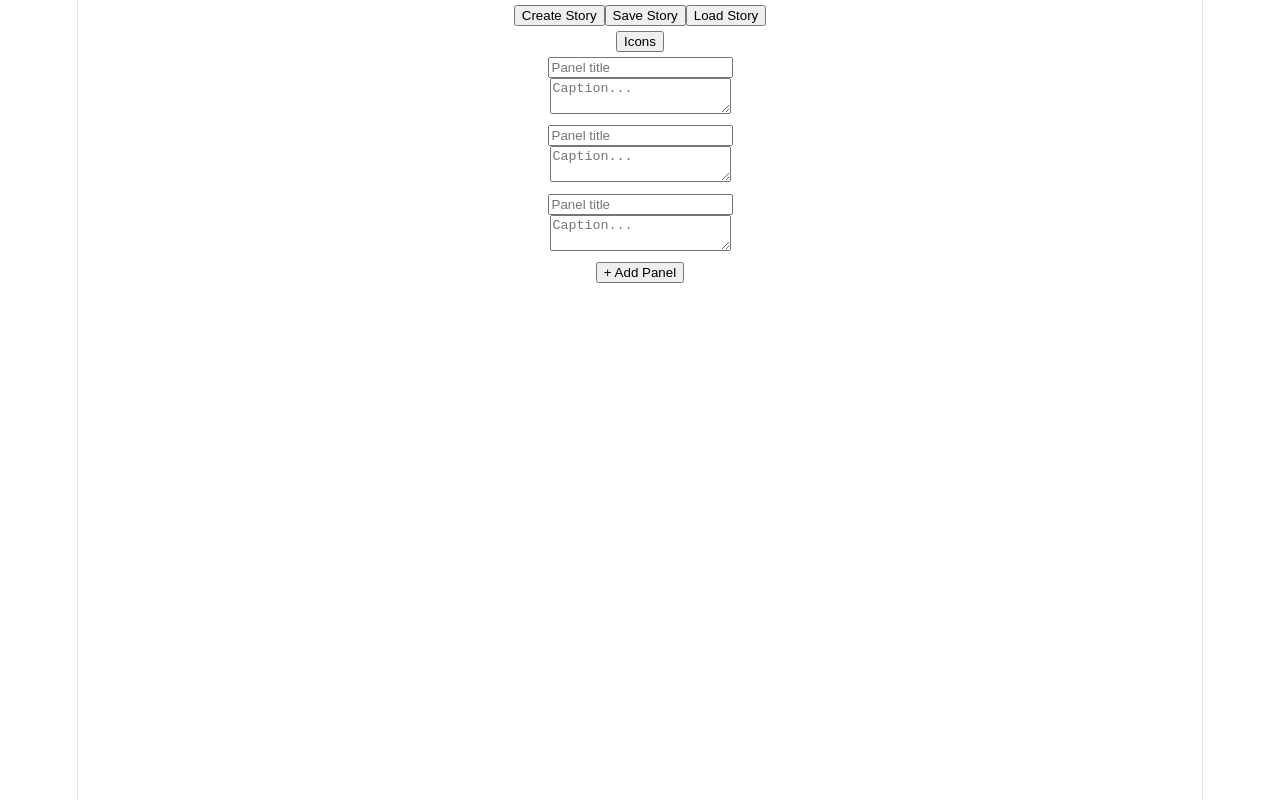
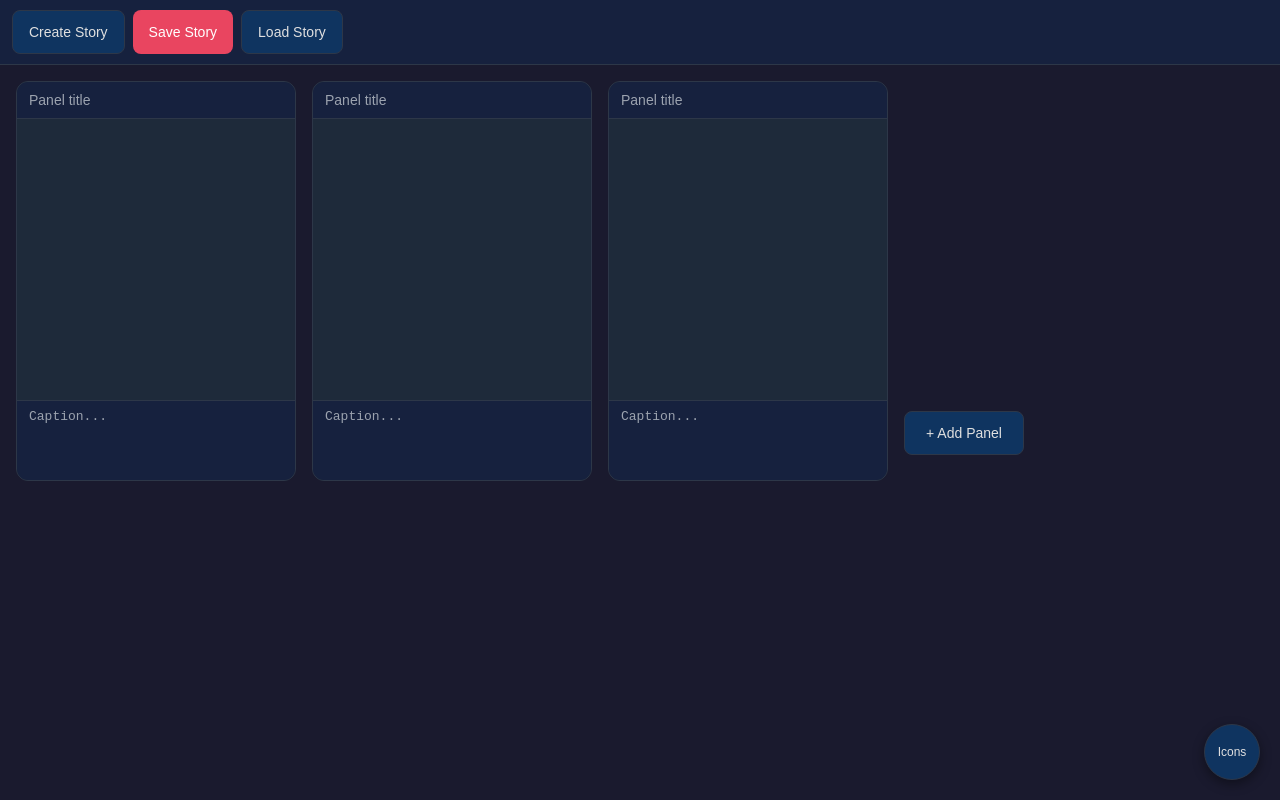
Before and after one commit to raymondcascella/storytiles, a React (Vite) app: page / in a window 1280 px wide. Built offline with nearby package versions, Linux system fonts and the light colour scheme.

Commit message:
feat: add complete dark-theme CSS styling

```diff
--- a/src/index.css
+++ b/src/index.css
@@ -1,111 +1,329 @@
-:root {
-  --text: #6b6375;
-  --text-h: #08060d;
-  --bg: #fff;
-  --border: #e5e4e7;
-  --code-bg: #f4f3ec;
-  --accent: #aa3bff;
-  --accent-bg: rgba(170, 59, 255, 0.1);
-  --accent-border: rgba(170, 59, 255, 0.5);
-  --social-bg: rgba(244, 243, 236, 0.5);
-  --shadow:
-    rgba(0, 0, 0, 0.1) 0 10px 15px -3px, rgba(0, 0, 0, 0.05) 0 4px 6px -2px;
-
-  --sans: system-ui, 'Segoe UI', Roboto, sans-serif;
-  --heading: system-ui, 'Segoe UI', Roboto, sans-serif;
-  --mono: ui-monospace, Consolas, monospace;
-
-  font: 18px/145% var(--sans);
-  letter-spacing: 0.18px;
-  color-scheme: light dark;
-  color: var(--text);
-  background: var(--bg);
-  font-synthesis: none;
-  text-rendering: optimizeLegibility;
-  -webkit-font-smoothing: antialiased;
-  -moz-osx-font-smoothing: grayscale;
-
-  @media (max-width: 1024px) {
-    font-size: 16px;
-  }
+*, *::before, *::after {
+  box-sizing: border-box;
+  margin: 0;
+  padding: 0;
 }
 
-@media (prefers-color-scheme: dark) {
-  :root {
-    --text: #9ca3af;
-    --text-h: #f3f4f6;
-    --bg: #16171d;
-    --border: #2e303a;
-    --code-bg: #1f2028;
-    --accent: #c084fc;
-    --accent-bg: rgba(192, 132, 252, 0.15);
-    --accent-border: rgba(192, 132, 252, 0.5);
-    --social-bg: rgba(47, 48, 58, 0.5);
-    --shadow:
-      rgba(0, 0, 0, 0.4) 0 10px 15px -3px, rgba(0, 0, 0, 0.25) 0 4px 6px -2px;
-  }
-
-  #social .button-icon {
-    filter: invert(1) brightness(2);
-  }
+:root {
+  --bg: #1a1a2e;
+  --surface: #16213e;
+  --surface2: #0f3460;
+  --accent: #e94560;
+  --accent-hover: #c73652;
+  --text: #e0e0e0;
+  --text-muted: #9ca3af;
+  --border: #2d3748;
+  --panel-bg: #1e2a3a;
+  --panel-width: 280px;
+  --panel-height: 400px;
 }
 
 body {
+  font-family: system-ui, -apple-system, sans-serif;
+  background: var(--bg);
+  color: var(--text);
+  min-height: 100vh;
+  min-height: 100svh;
+}
+
+#root {
+  height: 100vh;
+  height: 100svh;
+  display: flex;
+  flex-direction: column;
+  overflow: hidden;
+}
+
+/* ── Buttons ── */
+.btn {
+  display: inline-flex;
+  align-items: center;
+  justify-content: center;
+  padding: 10px 16px;
+  min-height: 44px;
+  border: none;
+  border-radius: 8px;
+  font-size: 14px;
+  font-weight: 500;
+  cursor: pointer;
+  transition: background 0.15s, opacity 0.15s;
+  white-space: nowrap;
+}
+
+.btn-primary {
+  background: var(--accent);
+  color: #fff;
+}
+
+.btn-primary:hover {
+  background: var(--accent-hover);
+}
+
+.btn-secondary {
+  background: var(--surface2);
+  color: var(--text);
+  border: 1px solid var(--border);
+}
+
+.btn-secondary:hover {
+  opacity: 0.85;
+}
+
+/* ── App Layout ── */
+.app {
+  display: flex;
+  flex-direction: column;
+  height: 100%;
+  overflow: hidden;
+}
+
+/* ── Toolbar ── */
+.toolbar {
+  display: flex;
+  gap: 8px;
+  padding: 10px 12px;
+  background: var(--surface);
+  border-bottom: 1px solid var(--border);
+  flex-shrink: 0;
+}
+
+/* ── Sidebar Toggle ── */
+.sidebar-toggle {
+  position: fixed;
+  bottom: 20px;
+  right: 20px;
+  z-index: 100;
+  border-radius: 50%;
+  width: 56px;
+  height: 56px;
+  padding: 0;
+  font-size: 12px;
+  box-shadow: 0 4px 12px rgba(0,0,0,0.4);
+}
+
+/* ── Story Editor ── */
+.story-editor {
+  flex: 1;
+  overflow: hidden;
+  display: flex;
+  flex-direction: column;
+}
+
+.panels-container {
+  display: flex;
+  flex-direction: row;
+  gap: 16px;
+  padding: 16px;
+  overflow-x: auto;
+  overflow-y: hidden;
+  -webkit-overflow-scrolling: touch;
+  flex: 1;
+  align-items: flex-start;
+}
+
+.add-panel-btn {
+  flex-shrink: 0;
+  align-self: center;
+  min-width: 120px;
+}
+
+/* ── Panel ── */
+.panel {
+  flex-shrink: 0;
+  width: var(--panel-width);
+  height: var(--panel-height);
+  background: var(--panel-bg);
+  border: 1px solid var(--border);
+  border-radius: 12px;
+  display: flex;
+  flex-direction: column;
+  overflow: hidden;
+}
+
+.panel-title {
+  width: 100%;
+  padding: 10px 12px;
+  background: var(--surface);
+  border: none;
+  border-bottom: 1px solid var(--border);
+  color: var(--text);
+  font-size: 14px;
+  font-weight: 500;
+  flex-shrink: 0;
+}
+
+.panel-title:focus {
+  outline: 2px solid var(--accent);
+  outline-offset: -2px;
+}
+
+.panel-title::placeholder {
+  color: var(--text-muted);
+}
+
+.icon-zone {
+  flex: 1;
+  position: relative;
+  background: var(--panel-bg);
+  cursor: crosshair;
+  overflow: hidden;
+}
+
+.placed-icon {
+  position: absolute;
+  transform: translate(-50%, -50%);
+  cursor: grab;
+  color: var(--text);
+  font-size: 20px;
+  user-select: none;
+  padding: 4px;
+}
+
+.placed-icon:active {
+  cursor: grabbing;
+}
+
+.panel-caption {
+  width: 100%;
+  height: 80px;
+  padding: 8px 12px;
+  background: var(--surface);
+  border: none;
+  border-top: 1px solid var(--border);
+  color: var(--text);
+  font-size: 13px;
+  resize: none;
+  flex-shrink: 0;
+}
+
+.panel-caption:focus {
+  outline: 2px solid var(--accent);
+  outline-offset: -2px;
+}
+
+.panel-caption::placeholder {
+  color: var(--text-muted);
+}
+
+/* ── Icon Sidebar ── */
+.sidebar-overlay {
+  position: fixed;
+  inset: 0;
+  background: rgba(0, 0, 0, 0.5);
+  z-index: 200;
+  display: flex;
+  justify-content: flex-end;
+}
+
+.sidebar {
+  width: min(280px, 80vw);
+  height: 100%;
+  background: var(--surface);
+  border-left: 1px solid var(--border);
+  display: flex;
+  flex-direction: column;
+  overflow: hidden;
+}
+
+.sidebar-close {
+  align-self: flex-end;
+  margin: 10px;
+  flex-shrink: 0;
+}
+
+.icon-grid {
+  display: grid;
+  grid-template-columns: repeat(4, 1fr);
+  gap: 4px;
+  padding: 8px;
+  overflow-y: auto;
+}
+
+.icon-item {
+  display: flex;
+  align-items: center;
+  justify-content: center;
+  aspect-ratio: 1;
+  border-radius: 8px;
+  cursor: pointer;
+  color: var(--text);
+  transition: background 0.1s;
+  user-select: none;
+}
+
+.icon-item:hover {
+  background: var(--surface2);
+}
+
+.icon-item.selected {
+  background: var(--accent);
+  color: #fff;
+}
+
+/* ── Modals ── */
+.modal-backdrop {
+  position: fixed;
+  inset: 0;
+  background: rgba(0, 0, 0, 0.6);
+  z-index: 300;
+  display: flex;
+  align-items: center;
+  justify-content: center;
+  padding: 16px;
+}
+
+.modal {
+  background: var(--surface);
+  border: 1px solid var(--border);
+  border-radius: 12px;
+  padding: 24px;
+  width: 100%;
+  max-width: 400px;
+  display: flex;
+  flex-direction: column;
+  gap: 16px;
+}
+
+.modal-title {
+  font-size: 18px;
+  font-weight: 600;
+  color: var(--text);
   margin: 0;
 }
 
-#root {
-  width: 1126px;
-  max-width: 100%;
-  margin: 0 auto;
+.modal-message {
+  color: var(--text);
+  font-size: 15px;
+  line-height: 1.5;
+}
+
+.modal-actions {
+  display: flex;
+  gap: 8px;
+  justify-content: flex-end;
+}
+
+.modal-empty {
+  color: var(--text-muted);
   text-align: center;
-  border-inline: 1px solid var(--border);
-  min-height: 100svh;
+  padding: 16px 0;
+}
+
+.story-list {
+  list-style: none;
   display: flex;
   flex-direction: column;
-  box-sizing: border-box;
+  gap: 8px;
+  max-height: 300px;
+  overflow-y: auto;
 }
 
-h1,
-h2 {
-  font-family: var(--heading);
-  font-weight: 500;
-  color: var(--text-h);
+.story-item {
+  width: 100%;
+  text-align: left;
+  justify-content: flex-start;
 }
 
-h1 {
-  font-size: 56px;
-  letter-spacing: -1.68px;
-  margin: 32px 0;
-  @media (max-width: 1024px) {
-    font-size: 36px;
-    margin: 20px 0;
-  }
+.modal-cancel {
+  align-self: flex-end;
 }
-h2 {
-  font-size: 24px;
-  line-height: 118%;
-  letter-spacing: -0.24px;
-  margin: 0 0 8px;
-  @media (max-width: 1024px) {
-    font-size: 20px;
-  }
-}
-p {
-  margin: 0;
-}
-
-code,
-.counter {
-  font-family: var(--mono);
-  display: inline-flex;
-  border-radius: 4px;
-  color: var(--text-h);
-}
-
-code {
-  font-size: 15px;
-  line-height: 135%;
-  padding: 4px 8px;
-  background: var(--code-bg);
-}
```
